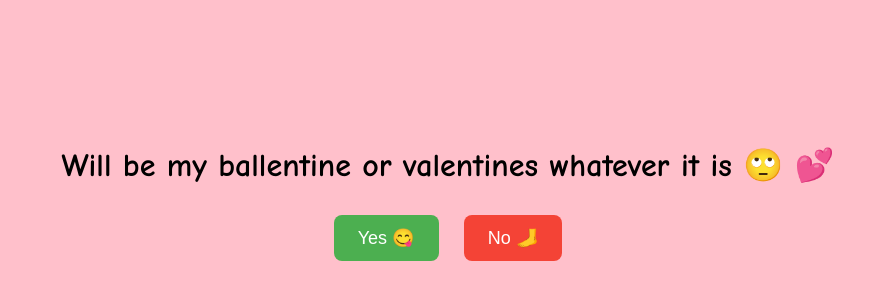
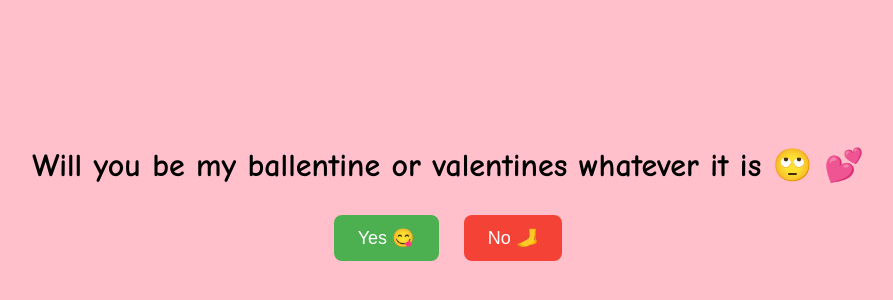
Before and after one commit to pnzxr/salol, a plain HTML site: page index.html in a window 1280 px wide. Shown: the part 202-502 px from the top of the page, without its empty margins (192-1085 px from the left). Drawn offline with Linux system fonts and the light colour scheme.

Commit message:
Update index.html

```diff
--- a/index.html
+++ b/index.html
@@ -114,7 +114,7 @@
 <body>
 
     <div id="start-screen">
-        <h1>Will be my ballentine or valentines whatever it is 🙄 💕</h1>
+        <h1>Will you be my ballentine or valentines whatever it is 🙄 💕</h1>
         <div>
             <button id="yesBtn">Yes 😋</button>
             <button id="noBtn">No 🦶</button>
```
